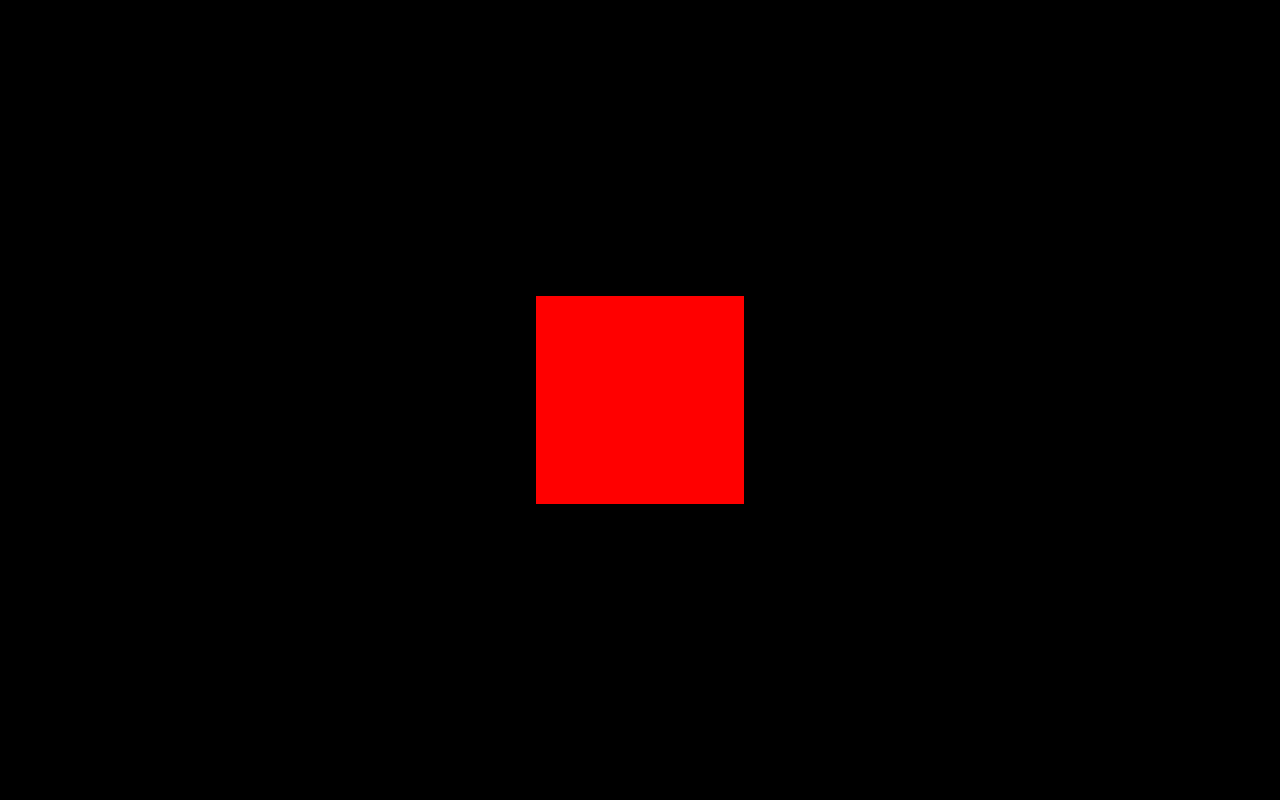
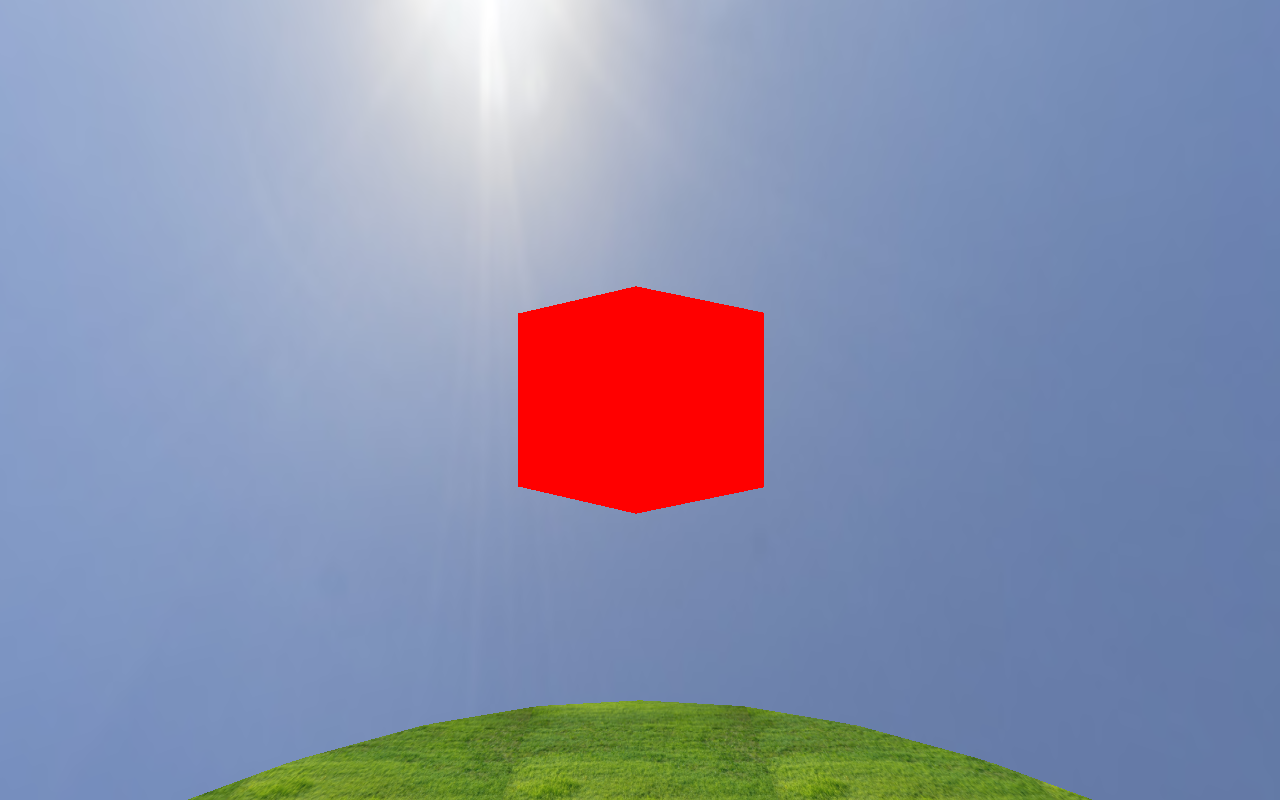
Before and after one commit to ahmadhafez5454/Balloon, a website built with Vite: page src/index.html in a window 1280 px wide. Built offline with nearby package versions, Linux system fonts and the light colour scheme; animation ran at ten frames a second.

Commit message:
drwaing environment

```diff
--- a/src/script.js
+++ b/src/script.js
@@ -1,8 +1,88 @@
 import './style.css'
 import * as THREE from 'three'
 import { OrbitControls } from 'three/examples/jsm/controls/OrbitControls.js'
+import { OBJLoader } from 'three/examples/jsm/loaders/OBJLoader.js';
 
 
+
+// // Create a WebGL renderer
+// const renderer = new THREE.WebGLRenderer();
+// //canvas
+// const canvas = document.querySelector('canvas.webgl')
+
+
+// // Create a scene and camera
+// const scene = new THREE.Scene();
+// const camera = new THREE.PerspectiveCamera(75, window.innerWidth / window.innerHeight, 0.1, 1000);
+// camera.position.z = 3;
+
+// // Controls
+// const controls = new OrbitControls(camera, canvas)
+//  controls.enableDamping = true
+
+
+
+
+// //Create ground
+// const grassTexture = new THREE.TextureLoader().load('grass.jpg')
+// grassTexture.wrapS = THREE.RepeatWrapping;
+// grassTexture.wrapT = THREE.RepeatWrapping;
+// grassTexture.repeat.set(5, 5);
+
+// const groundGeometry = new THREE.PlaneGeometry(30,30, 1, 1);
+// const groundMaterial = new THREE.MeshBasicMaterial({ map: grassTexture });
+// const ground = new THREE.Mesh(groundGeometry, groundMaterial);
+// scene.add(ground);
+
+
+
+
+
+// // Create a texture
+// const textureLoader = new THREE.TextureLoader();
+// const texture = textureLoader.load('door.jpg');
+// texture.wrapS = THREE.RepeatWrapping;
+// texture.wrapT = THREE.RepeatWrapping;
+// texture.repeat.set(8, 8);
+// texture.encoding = THREE.sRGBEncoding;
+
+// // Create a sky dome
+// const geometry = new THREE.SphereGeometry(1, 32, 32);
+// const material = new THREE.MeshBasicMaterial({ map: texture, side: THREE.BackSide });
+// const skyDome = new THREE.Mesh(geometry, material);
+// scene.add(skyDome);
+
+// // Add a cube to the scene
+// const cubeGeometry = new THREE.BoxGeometry();
+// const cubeMaterial = new THREE.MeshPhongMaterial({ color: 0xffffff });
+// const cube = new THREE.Mesh(cubeGeometry, cubeMaterial);
+// scene.add(cube);
+
+// // Add some lights to the scene
+// const ambientLight = new THREE.AmbientLight(0xffffff, 0.5);
+// const pointLight = new THREE.PointLight(0xffffff, 1);
+// pointLight.position.set(5, 5, 5);
+// scene.add(ambientLight, pointLight);
+
+
+
+
+// // Render the scene
+// renderer.setSize(window.innerWidth, window.innerHeight);
+// document.body.appendChild(renderer.domElement);
+
+// function animate() {
+
+//     renderer.render(scene, camera);
+
+//   requestAnimationFrame(animate);
+
+// }
+// animate();
+
+
+
+//alra3i first code
 /**
  * Base
  */
@@ -20,6 +100,57 @@ const geometry = new THREE.BoxGeometry(1, 1, 1)
 
 const mesh = new THREE.Mesh(geometry, new THREE.MeshBasicMaterial({ color: 0xff0000 }))
 scene.add(mesh)
+
+//Create ground
+const grassTexture = new THREE.TextureLoader().load('grass.jpg')
+grassTexture.wrapS = THREE.RepeatWrapping;
+grassTexture.wrapT = THREE.RepeatWrapping;
+grassTexture.repeat.set(5, 5);
+
+// const groundGeometry = new THREE.PlaneGeometry(900,900, 1, 1);
+// const groundMaterial = new THREE.MeshBasicMaterial({ map: grassTexture, side: THREE.DoubleSide });
+// const ground = new THREE.Mesh(groundGeometry, groundMaterial);
+// ground.rotation.set(Math.PI/2, 0, 0);
+// ground.position.y=-500
+// scene.add(ground);
+
+/// Create a ground plane
+// const groundGeometry = new THREE.PlaneGeometry(1800, 1800);
+// const groundMaterial = new THREE.MeshBasicMaterial({ map: grassTexture,side: THREE.DoubleSide });
+// const ground = new THREE.Mesh(groundGeometry, groundMaterial);
+// ground.rotation.x = - Math.PI / 2;
+// ground.position.y=-500
+// scene.add(ground);
+
+const groundGeometry = new THREE.CircleGeometry( 865, 32 );
+const groundMaterial = new THREE.MeshBasicMaterial( { map: grassTexture,side: THREE.DoubleSide } );
+const circle = new THREE.Mesh( groundGeometry, groundMaterial );
+circle.rotation.x = - Math.PI / 2;
+circle.position.y=-500
+ scene.add( circle );
+
+
+// // Create a sky dome
+// const skyTexture = new THREE.TextureLoader().load('sky.jpg')
+// const skygeometry = new THREE.SphereGeometry(600, 32, 32);
+// const skymaterial = new THREE.MeshBasicMaterial({ map: skyTexture, side: THREE.BackSide });
+// const skyDome = new THREE.Mesh(skygeometry, skymaterial);
+// scene.add(skyDome);
+
+// Create a sky sphere
+const skyTexture = new THREE.TextureLoader().load('sky.jpg')
+// skyTexture.wrapS = THREE.RepeatWrapping;
+// skyTexture.wrapT = THREE.RepeatWrapping;
+// skyTexture.repeat.set(3, 3);
+
+
+const skyGeometry = new THREE.SphereGeometry(1000, 60, 40);
+const skyMaterial = new THREE.MeshBasicMaterial({ map: skyTexture, side: THREE.BackSide });
+const skySphere = new THREE.Mesh(skyGeometry, skyMaterial);
+skySphere.material.map.wrapS = THREE.RepeatWrapping;
+skySphere.material.map.wrapT = THREE.RepeatWrapping;
+skySphere.material.map.repeat.set(1, -1);
+scene.add(skySphere);
 
 
 /**
@@ -56,7 +187,7 @@ window.addEventListener('dblclick',()=>{
  * Camera
  */
 // Base camera
-const camera = new THREE.PerspectiveCamera(75, sizes.width / sizes.height, 0.1, 100)
+const camera = new THREE.PerspectiveCamera(75, sizes.width / sizes.height, 0.1, 10000)
 camera.position.z = 3
 scene.add(camera)
 
@@ -85,6 +216,8 @@ const tick = () =>
     // Update controls
     controls.update()
 
+    mesh.rotation.y+=0.01
+
     // Render
     renderer.render(scene, camera)
 
```
Also changed, not shown: src/index.html (+0 -1 lines), src/door.jpg (added), src/grass.jpg (added), src/sky.jpg (added).
